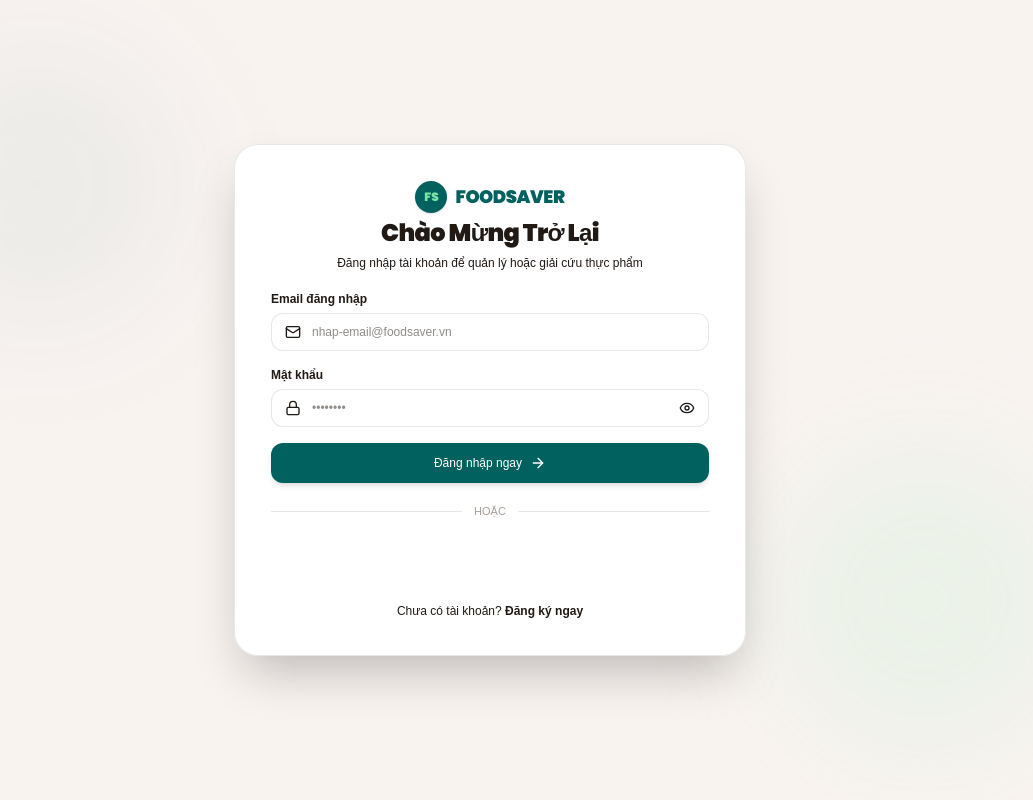
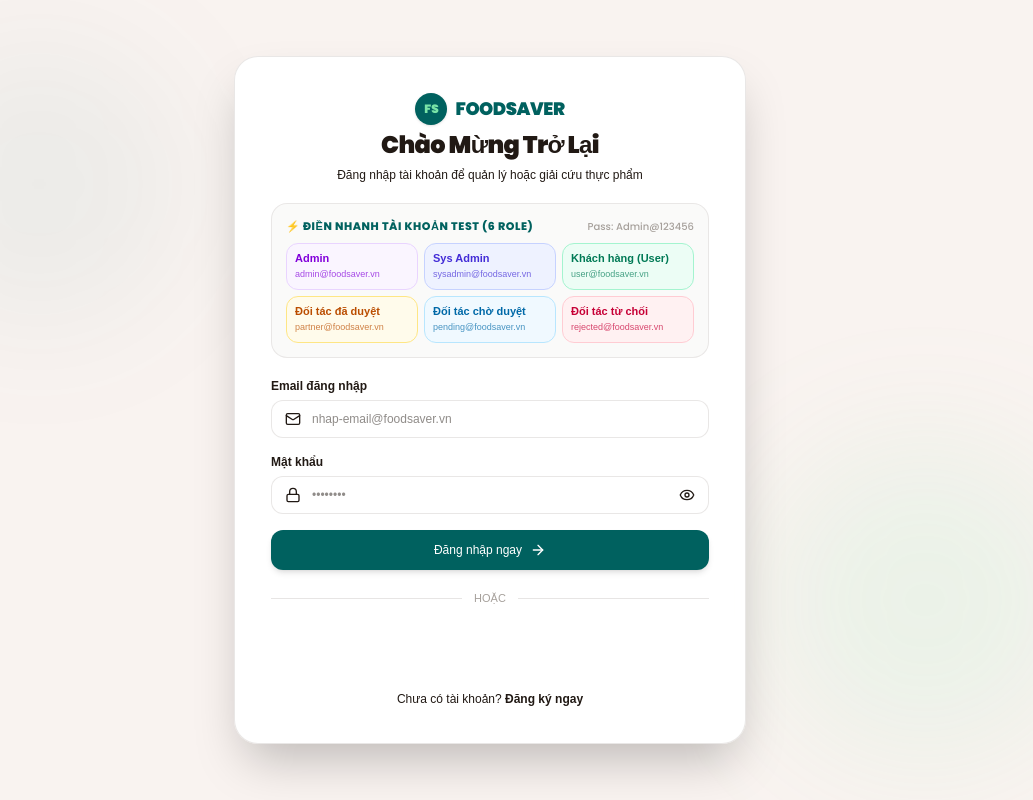
Before and after one commit to Ducdz2k4/FoodSaver-FE, a Next.js app: page /login in a window 1280 px wide. Shown: the whole page, without its empty margins (145-1178 px from the left). Built offline with nearby package versions, Linux system fonts and the light colour scheme; no server answers; a web font is replaced by a local one.

Commit message:
feat(auth): add 6 test accounts quick fill on login page

```diff
--- a/src/app/(auth)/login/page.tsx
+++ b/src/app/(auth)/login/page.tsx
@@ -11,6 +11,46 @@ import { toast } from "sonner";
 const googleClientId = process.env.NEXT_PUBLIC_GOOGLE_CLIENT_ID;
 
 type AuthStep = "login" | "otp" | "password";
+
+const TEST_ACCOUNTS = [
+  {
+    role: "Admin",
+    email: "admin@foodsaver.vn",
+    password: "Admin@123456",
+    badge: "bg-purple-50 text-purple-700 border-purple-200 hover:bg-purple-100",
+  },
+  {
+    role: "Sys Admin",
+    email: "sysadmin@foodsaver.vn",
+    password: "Admin@123456",
+    badge: "bg-indigo-50 text-indigo-700 border-indigo-200 hover:bg-indigo-100",
+  },
+  {
+    role: "Khách hàng (User)",
+    email: "user@foodsaver.vn",
+    password: "Admin@123456",
+    badge: "bg-emerald-50 text-emerald-700 border-emerald-200 hover:bg-emerald-100",
+  },
+  {
+    role: "Đối tác đã duyệt",
+    email: "partner@foodsaver.vn",
+    password: "Admin@123456",
+    badge: "bg-amber-50 text-amber-700 border-amber-200 hover:bg-amber-100",
+  },
+  {
+    role: "Đối tác chờ duyệt",
+    email: "pending@foodsaver.vn",
+    password: "Admin@123456",
+    badge: "bg-sky-50 text-sky-700 border-sky-200 hover:bg-sky-100",
+  },
+  {
+    role: "Đối tác từ chối",
+    email: "rejected@foodsaver.vn",
+    password: "Admin@123456",
+    badge: "bg-rose-50 text-rose-700 border-rose-200 hover:bg-rose-100",
+  },
+];
+
 
 function LoginForm() {
   const [email, setEmail] = useState("");
@@ -114,6 +154,13 @@ function LoginForm() {
     }
   };
 
+
+  const handleQuickFill = (acc: (typeof TEST_ACCOUNTS)[0]) => {
+    setEmail(acc.email);
+    setPasswordValue(acc.password);
+    toast.success(`Đã điền tài khoản: ${acc.role}`);
+  };
+
   const handleResendOtp = async () => {
     try {
       await resendOtp();
@@ -144,6 +191,31 @@ function LoginForm() {
 
       {step === "login" && (
         <>
+          {/* Quick Fill 6 Test Roles */}
+          <div className="p-3 sm:p-3.5 rounded-2xl bg-stone-50/90 border border-stone-200/90 space-y-2">
+            <div className="flex items-center justify-between text-[11px]">
+              <span className="font-extrabold uppercase tracking-wider text-[#00615f]">
+                ⚡ Điền nhanh tài khoản test (6 Role)
+              </span>
+              <span className="text-[10px] text-stone-400 font-medium">Pass: Admin@123456</span>
+            </div>
+            <div className="grid grid-cols-2 sm:grid-cols-3 gap-1.5">
+              {TEST_ACCOUNTS.map((acc) => (
+                <button
+                  key={acc.email}
+                  type="button"
+                  onClick={() => handleQuickFill(acc)}
+                  className={`p-2 rounded-xl border text-left transition-all cursor-pointer ${acc.badge} ${
+                    email === acc.email ? "ring-2 ring-[#00615f]/50 font-black shadow-sm" : ""
+                  }`}
+                  title={`${acc.role} (${acc.email})`}
+                >
+                  <div className="text-[11px] font-bold leading-tight truncate">{acc.role}</div>
+                  <div className="text-[9px] opacity-70 truncate mt-0.5">{acc.email}</div>
+                </button>
+              ))}
+            </div>
+          </div>
           <form onSubmit={handleSubmit} className="space-y-4 text-xs">
             <div className="space-y-1.5">
               <label className="font-bold text-foreground block">Email đăng nhập</label>
```
